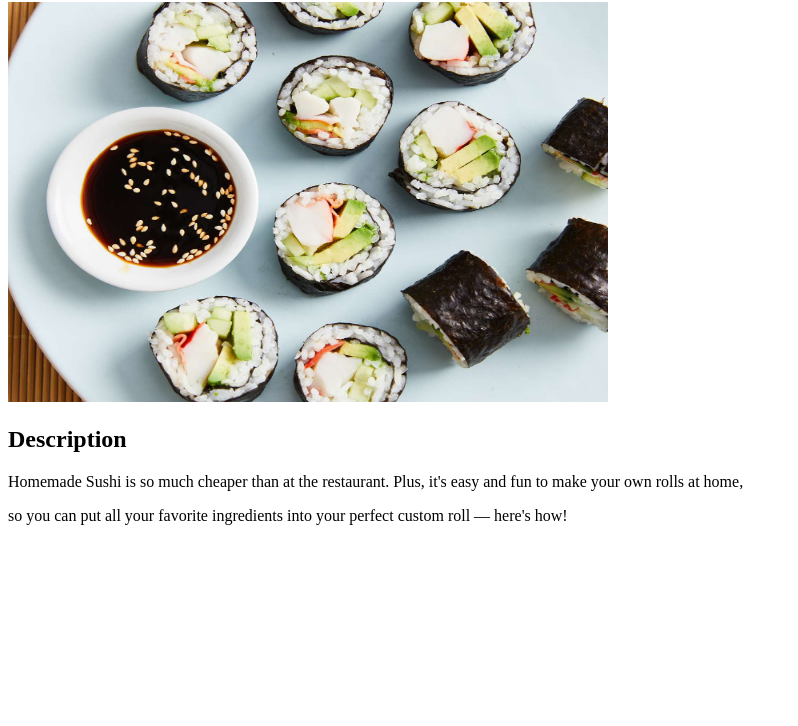
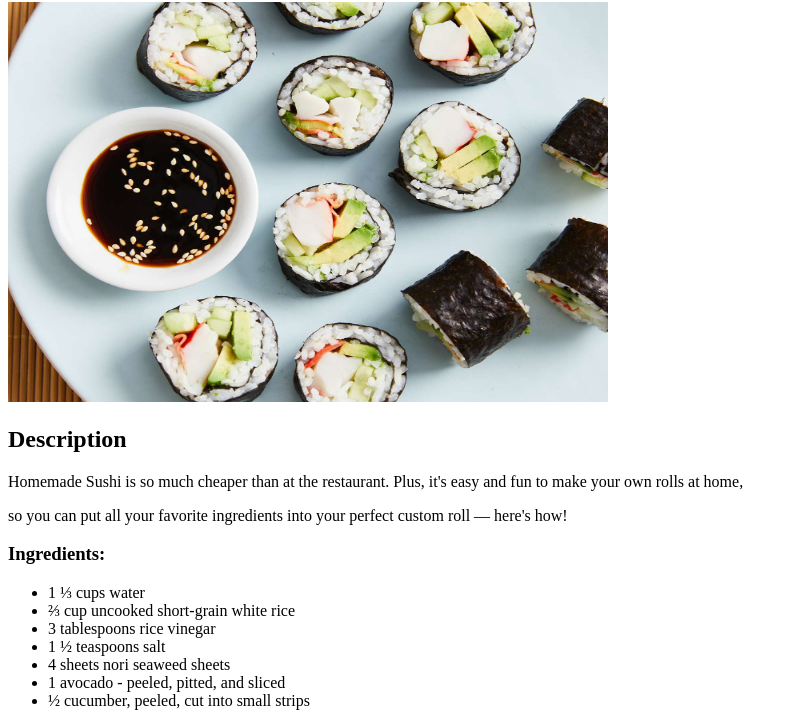
Before and after one commit to Jadis96/odin-recipes, a plain HTML site: page recipes/sushi.html in a window 1280 px wide. Shown: the part 78-804 px from the top of the page, without its empty margins (0-798 px from the left). Drawn offline with Linux system fonts and the light colour scheme.

Commit message:
Add sushi ingredient list

```diff
--- a/recipes/sushi.html
+++ b/recipes/sushi.html
@@ -14,5 +14,15 @@
     <h2> Description </h2>
     <p> Homemade Sushi is so much cheaper than at the restaurant. Plus, it's easy and fun to make your own rolls at home, </p>
     <p> so you can put all your favorite ingredients into your perfect custom roll — here's how!</p>
+    <h3>Ingredients:</h3>
+    <ul>
+        <li>1 ⅓ cups water</li>
+        <li>⅔ cup uncooked short-grain white rice</li>
+        <li>3 tablespoons rice vinegar</li>
+        <li>1 ½ teaspoons salt</li>
+        <li>4 sheets nori seaweed sheets</li>
+        <li>1 avocado - peeled, pitted, and sliced</li>
+        <li>½ cucumber, peeled, cut into small strips</li>
+    </ul>
 </body>
 </html>
```
